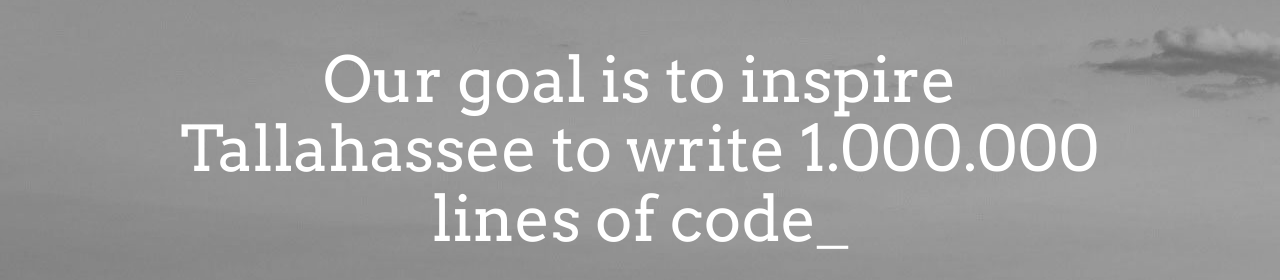
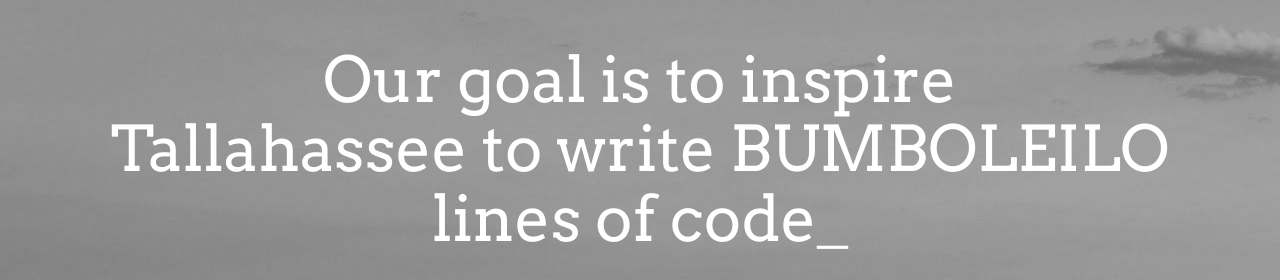
Before and after one commit to volandy/volandy.github.io, a plain HTML site: page index.html in a window 1280 px wide. Shown: the part 53-333 px from the top of the page. Drawn offline with nearby package versions, Linux system fonts and the light colour scheme; a script that the page names is missing.

Commit message:
NEW LINE

```diff
--- a/index.html
+++ b/index.html
@@ -59,7 +59,7 @@
     <!-- Main jumbotron for a primary marketing message or call to action -->
     <div class="jumbotron">
       <div class="container">
-        <h1>Our goal is to inspire <br>Tallahassee to write 1.000.000 <br>lines of code_</h1>
+        <h1>Our goal is to inspire <br>Tallahassee to write BUMBOLEILO <br>lines of code_</h1>
         <p style="font-weight:100">All over the country people are taking the <strong>OUR OF CODE</strong> challenge issued by <strong>CODE.org</strong>. Millions of lines of code are being written. In the capital of Florida, Tallahassee, the community is taking the challenge and our goal is to write 1.000.000 lines of code_</p>
         <p><a class="btn btn-danger btn-lg" href="#" role="button">Learn more &raquo;</a></p>
         <img src="images/codeorg.png" title="Code.org logo", alt="Code.org">
```
